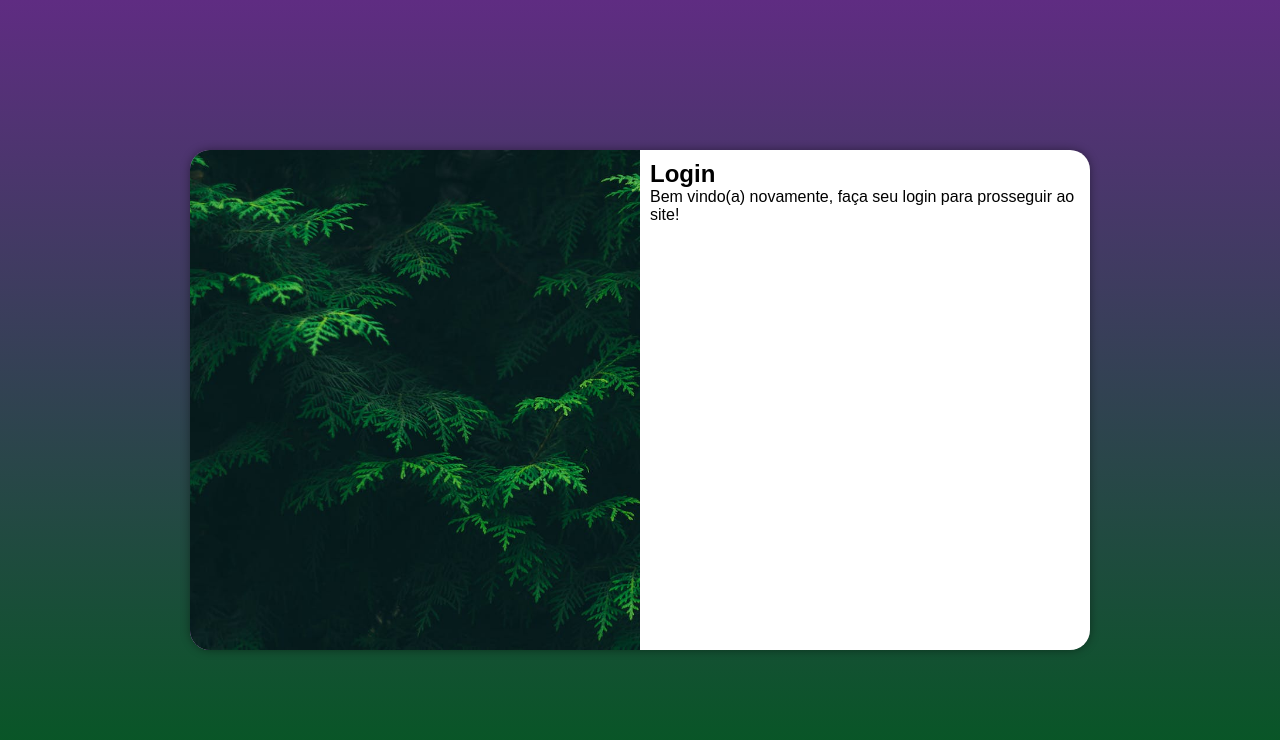
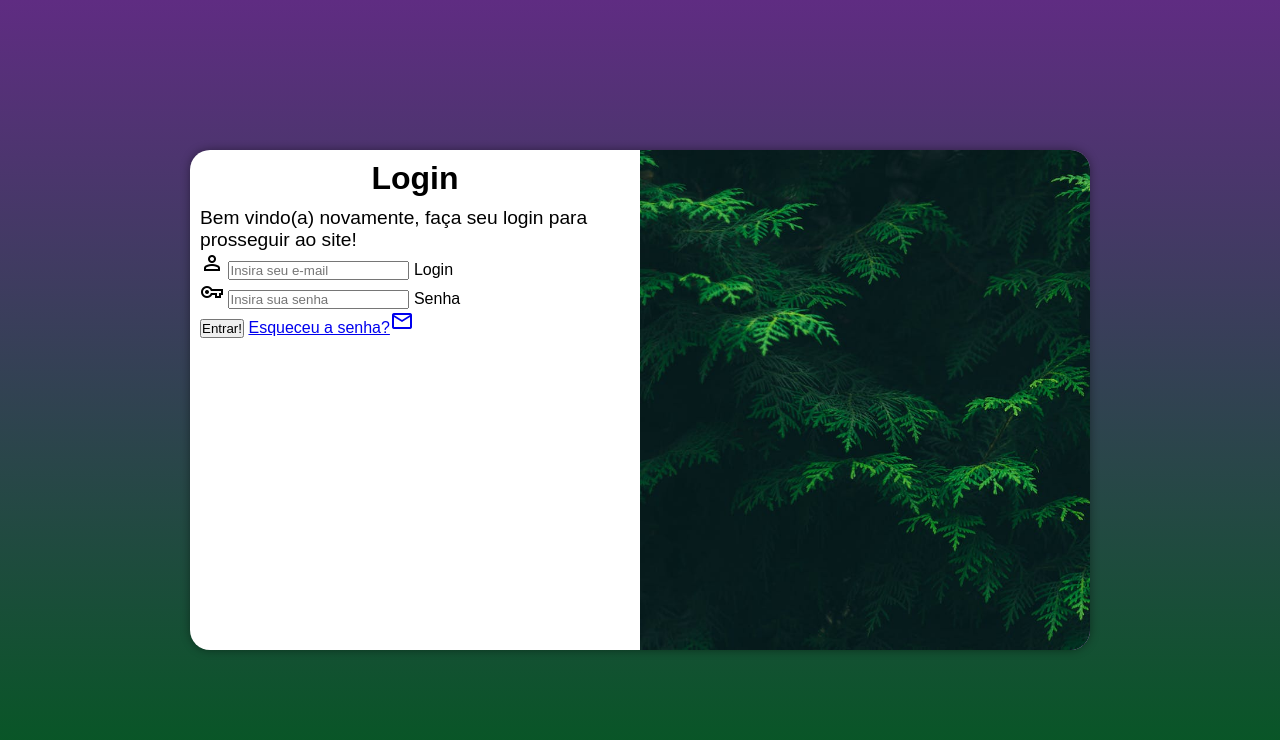
Before and after one commit to raulfliegner/projeto-login, a plain HTML site: page index.html in a window 1280 px wide. Drawn offline with nearby package versions, Linux system fonts and the light colour scheme.

Commit message:
atualização do formulário

```diff
--- a/estilos/media-queries.css
+++ b/estilos/media-queries.css
@@ -34,6 +34,12 @@ Grandes telas: 1200px <
         width: 70%;
         height: 100%;
     }
+    div#formulario > h1 {
+        font-size: 1.4em;
+    }
+    div#formulario > p {
+        font-size: 1em;
+    }
 }
 
 @media screen and (min-width: 992px) {
@@ -46,14 +52,20 @@ Grandes telas: 1200px <
     }
 
     section#login > div#imagem {
-        float: left;
+        float: right;
         width: 50%;
         height: 100%;
     }
 
     section#login > div#formulario {
-        float: right;
+        float: left;
         width: 50%;
         height: 100%;
     }
+    div#formulario > h1 {
+        font-size: 2em;
+    }
+    div#formulario > p {
+        font-size: 1.2em;
+    }
 }
--- a/estilos/style.css
+++ b/estilos/style.css
@@ -41,7 +41,7 @@ section#login {
 
     background-color: white;
     height: 500px;
-    width: 250px;
+    width: 275px;
     border-radius: 20px;
     box-shadow: 0px 0px 10px rgba(0, 0, 0, 0.404);
 
@@ -60,3 +60,12 @@ section#login > div#formulario {
     display: block;
     padding: 10px;
 }
+
+div#formulario > h1 {
+    text-align: center;
+    margin-bottom: 10px;
+}
+
+div#formulario > p {
+    font-size: 0.8em;
+}
--- a/index.html
+++ b/index.html
@@ -6,7 +6,9 @@
     <title>Login</title>
     <link rel="stylesheet" href="estilos/style.css">
     <link rel="stylesheet" href="estilos/media-queries.css">
+    <link href="https://fonts.googleapis.com/css2?family=Material+Symbols+Outlined:wght@100" rel="stylesheet" />
 </head>
+<!--<span class="material-symbols-outlined"></span>-->
 <body>
     <main>
         <section id="login">
@@ -16,8 +18,19 @@
             <div id="formulario">
                 <h1>Login</h1>
                 <p>Bem vindo(a) novamente, faça seu login para prosseguir ao site!</p>
-                <form action="login.php" method="post">
-
+                <form action="login.php" method="post" autocomplete="on">
+                    <div class="campo">
+                        <span class="material-symbols-outlined">person</span>
+                        <input type="email" name="Login" id="iLogin" placeholder="Insira seu e-mail" autocomplete="email" required>
+                        <label for="iLogin">Login</label>
+                    </div>
+                    <div class="campo">
+                        <span class="material-symbols-outlined">vpn_key</span>
+                        <input type="password" name="senha" id="iSenha" placeholder="Insira sua senha" autocomplete="current-password" required minlength="8" maxlength="20">
+                        <label for="iSenha">Senha</label>
+                    </div>
+                    <input type="submit" value="Entrar!">
+                    <a href="esqueci-senha.html">Esqueceu a senha?<span class="material-symbols-outlined">mail</span></a>
                 </form>
             </div>
         </section>
```
